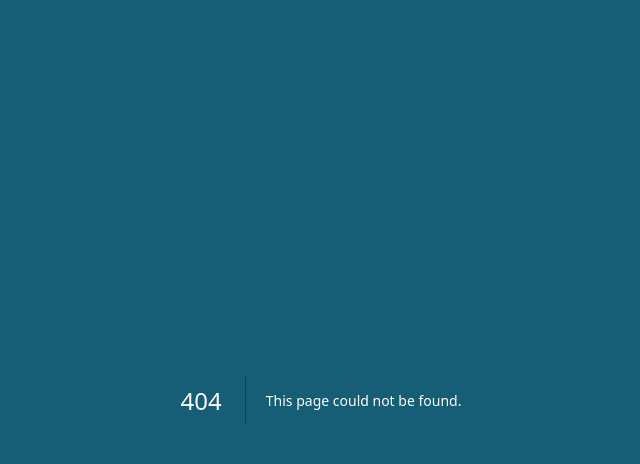
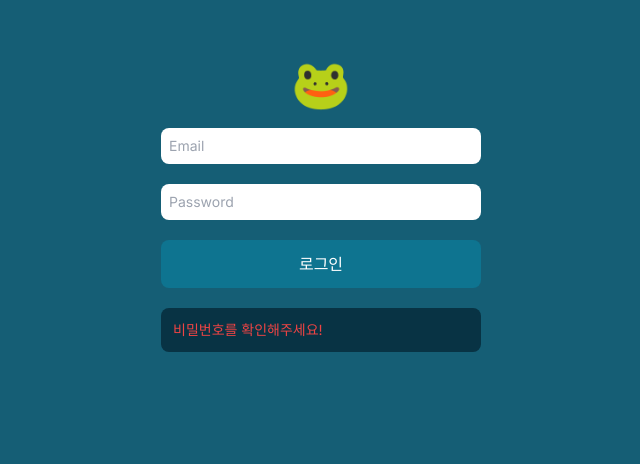
Before and after one commit to nawhgnues/nextjs14-assignment, a Next.js app: page /login in a window 1280 px wide. Before the commit this address had no page. Shown: the top 464 px of the page, without its empty margins (319-959 px from the left). Built offline with nearby package versions, Linux system fonts and the light colour scheme.

Commit message:
Add a login action

```diff
--- /dev/null
+++ b/src/app/login/action.ts
@@ -0,0 +1,12 @@
+"use server";
+
+export const handleForm = async (previousState: any, formData: FormData) => {
+  "use server";
+  await new Promise((resolve) => setTimeout(resolve, 3000));
+
+  if (formData.get("password") === "12345") {
+    return true;
+  }
+
+  return false;
+};
--- /dev/null
+++ b/src/app/login/page.tsx
@@ -0,0 +1,38 @@
+"use client";
+
+import FormButton from "@/components/form-button";
+import { handleForm } from "./action";
+import { useFormState } from "react-dom";
+
+export default function Login() {
+  const [state, action] = useFormState(handleForm, null);
+  console.log(state);
+  return (
+    <div className="flex flex-col justify-center items-center py-10">
+      <div className="text-5xl py-5">🐸</div>
+      <form action={action} className="flex flex-col justify-center items-center gap-5 w-1/2 text-cyan-800">
+        <input
+          name="email"
+          type="email"
+          placeholder="Email"
+          className="w-full text-sm p-2 rounded-lg focus:outline-none focus:ring-2 ring-offset-2 ring-white ring-offset-cyan-800"
+        />
+        <input
+          name="password"
+          type="password"
+          placeholder="Password"
+          className="w-full text-sm p-2 rounded-lg focus:outline-none focus:ring-2 ring-offset-2 ring-white ring-offset-cyan-800"
+        />
+        <FormButton />
+
+        <div className="w-full flex flex-col justify-start items-start gap-2 bg-cyan-950 p-3 rounded-lg">
+          {state ? (
+            <div className="text-green-600 text-sm">로그인되었습니다!</div>
+          ) : (
+            <div className="text-red-500 text-sm">비밀번호를 확인해주세요!</div>
+          )}
+        </div>
+      </form>
+    </div>
+  );
+}
--- a/src/app/page.tsx
+++ b/src/app/page.tsx
@@ -10,9 +10,12 @@ export default function Home() {
       </div>
 
       <div className="flex flex-col items-center gap-3 w-full">
-        <div className="w-full bg-sky-700 text-white text-lg font-medium py-2.5 rounded-md text-center hover:bg-sky-600 transition-colors cursor-pointer">
+        <Link
+          href="/register"
+          className="w-full bg-sky-700 text-white text-lg font-medium py-2.5 rounded-md text-center hover:bg-sky-600 transition-colors cursor-pointer"
+        >
           등록하기
-        </div>
+        </Link>
         <div className="flex gap-2">
           <div>이미 등록한 사람</div>
           <Link href={"/login"} className="hover:underline">
--- /dev/null
+++ b/src/components/form-button.tsx
@@ -0,0 +1,17 @@
+"use client";
+
+import { useFormStatus } from "react-dom";
+
+export default function FormButton() {
+  const { pending } = useFormStatus();
+  return (
+    <div className="w-full bg-cyan-700 rounded-lg">
+      <button
+        disabled={pending}
+        className="w-full h-full text-white transition-all hover:opacity-85 disabled:text-slate-400 p-3"
+      >
+        {pending ? "로딩중..." : "로그인"}
+      </button>
+    </div>
+  );
+}
```
